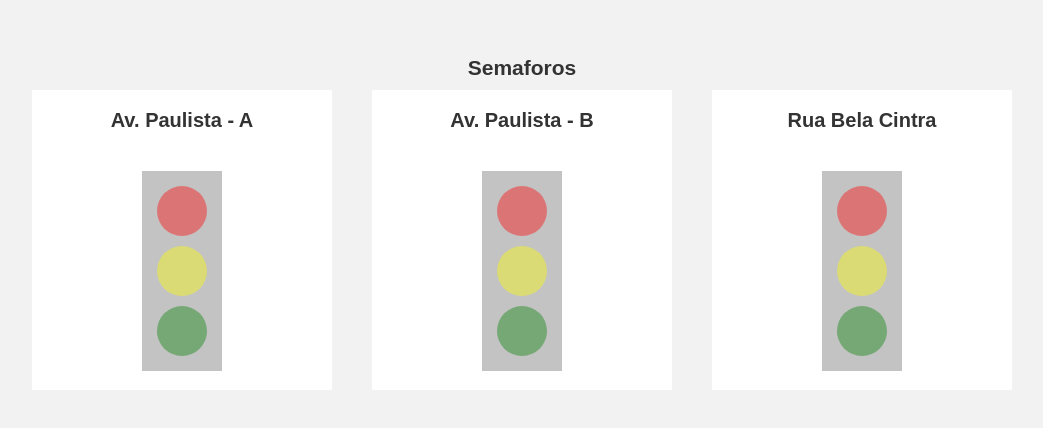
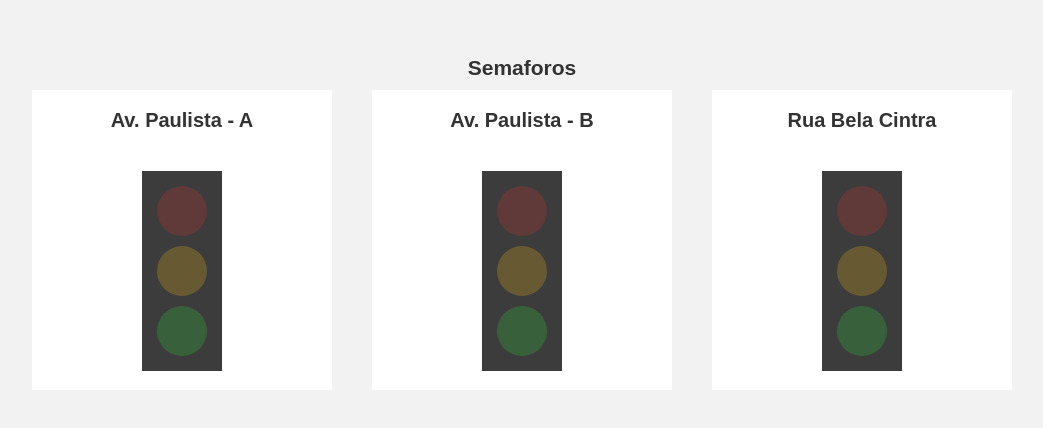
Before and after one commit to victorvuelma/reactjs-smarttraffic, a React (Create React App) app: page / in a window 1280 px wide. Shown: the part 172-600 px from the top of the page, without its empty margins (118-1161 px from the left). Built offline with nearby package versions, Linux system fonts and the light colour scheme; no server answers; the HTML template or start-up script is replaced by a standard one.

Commit message:
better traffic light style

```diff
--- a/src/components/TrafficLight/style.css
+++ b/src/components/TrafficLight/style.css
@@ -11,7 +11,7 @@
 	flex-direction: column;
 }
 
-#trafficlight p{
+#trafficlight p {
 	font-size: 20px;
 	font-weight: bold;
 }
@@ -25,7 +25,7 @@
 	flex-direction: column;
 
 	padding: 15px;
-  background-color: #c3c3c3;
+	background-color: #3c3c3c;
 }
 
 #trafficlight .lights span {
@@ -36,19 +36,19 @@
 }
 
 #trafficlight .lights .red {
-  background-color: red;
+	background-color: #cc3232;
 }
 
 #trafficlight .lights .yellow {
-  background-color: yellow;
+	background-color: #e7b416;
 }
 
 #trafficlight .lights .green {
-  background-color: green;
+	background-color: #2dc937;
 }
 
 #trafficlight .lights span {
-  opacity: 0.4;
+	opacity: 0.25;
 }
 
 #trafficlight .lights .active {
```
Lines whose indentation alone changed are shown as unchanged.
